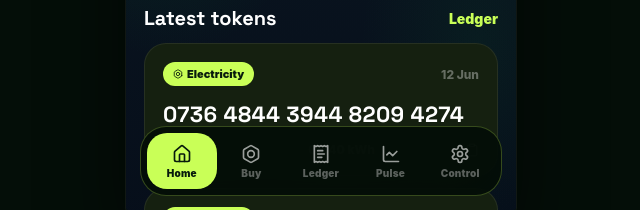
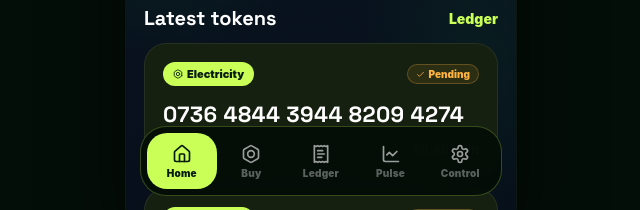
Before and after one commit to Kingstechco/utility-app, a React (Vite) app: page / in a window 1280 px wide. Shown: the part 590-800 px from the top of the page, without its empty margins (319-959 px from the left). Built offline with nearby package versions, Linux system fonts and the light colour scheme.

Commit message:
Replace copy mechanic with Mark as entered for physical meter entry

```diff
--- a/src/main.tsx
+++ b/src/main.tsx
@@ -33,13 +33,16 @@ type Screen = "home" | "recharge" | "buy" | "usage" | "ledger" | "control";
 type Utility = "Electricity" | "Water";
 type PaymentMethod = "Instant EFT" | "Card" | "Manual EFT" | "Retail";
 
+type TokenStatus = "pending" | "entered";
+
 interface Token {
   date: string;
   amount: number;
   token: string;
   units: number;
   utility: Utility;
-  copyCount?: number;
+  status?: TokenStatus;
+  enteredDate?: string;
 }
 
 interface Transaction {
@@ -231,10 +234,12 @@ function App() {
     setScreen("home");
   }
 
-  function handleCopyToken(code: string) {
+  function handleMarkEntered(code: string) {
     setTokenList((prev) =>
       prev.map((t) =>
-        t.token === code ? { ...t, copyCount: (t.copyCount ?? 0) + 1 } : t
+        t.token === code
+          ? { ...t, status: "entered" as TokenStatus, enteredDate: fmtDate(new Date()) }
+          : t
       )
     );
   }
@@ -332,7 +337,7 @@ function App() {
             tokens={tokenList}
             setScreen={setScreen}
             copyRef={copyReference}
-            onCopyToken={handleCopyToken}
+            onMarkEntered={handleMarkEntered}
           />
         )}
         {screen === "recharge" && (
@@ -385,11 +390,11 @@ function App() {
 
 /* ─── Home ────────────────────────────────────────────────────────────── */
 function HomeScreen({
-  balance, spent, spendLimit, tokens, setScreen, copyRef, onCopyToken,
+  balance, spent, spendLimit, tokens, setScreen, copyRef, onMarkEntered,
 }: {
   balance: number; spent: number; spendLimit: number; tokens: Token[];
   setScreen: (s: Screen) => void; copyRef: () => void;
-  onCopyToken: (code: string) => void;
+  onMarkEntered: (code: string) => void;
 }) {
   const [activeToken, setActiveToken] = useState<Token | null>(null);
   const progressPct = Math.min(100, (spent / spendLimit) * 100);
@@ -446,12 +451,16 @@ function HomeScreen({
       {tokens.length === 0
         ? <Text style={[S.cardLabel, { textAlign: "center", paddingVertical: 24 }]}>No tokens yet</Text>
         : tokens.slice(0, 5).map((t) => (
-            <TokenCard key={t.token} token={t} onPress={() => setActiveToken(t)} onCopy={onCopyToken} />
+            <TokenCard key={t.token} token={t} onPress={() => setActiveToken(t)} />
           ))
       }
 
       {activeToken && (
-        <TokenModal token={activeToken} onClose={() => setActiveToken(null)} onCopy={onCopyToken} />
+        <TokenModal
+          token={activeToken}
+          onClose={() => setActiveToken(null)}
+          onMarkEntered={(code) => { onMarkEntered(code); setActiveToken(null); }}
+        />
       )}
     </View>
   );
@@ -897,21 +906,13 @@ function ControlScreen({ alloc, spendLimit, onSave }: {
 }
 
 /* ─── Token detail modal ──────────────────────────────────────────────── */
-function TokenModal({ token, onClose, onCopy }: {
-  token: Token; onClose: () => void; onCopy?: (code: string) => void;
+function TokenModal({ token, onClose, onMarkEntered }: {
+  token: Token; onClose: () => void; onMarkEntered: (code: string) => void;
 }) {
-  const [copied, setCopied] = useState(false);
   const UtilIcon  = token.utility === "Water" ? Droplets : Bolt;
   const unitLabel = token.utility === "Water" ? "L" : "kWh";
   const groups    = token.token.split(" ");
-  const count     = token.copyCount ?? 0;
-
-  function copyToken() {
-    navigator.clipboard?.writeText(token.token.replace(/ /g, ""));
-    onCopy?.(token.token);
-    setCopied(true);
-    setTimeout(() => setCopied(false), 2000);
-  }
+  const entered   = token.status === "entered";
 
   return (
     <View style={S.modalOverlay}>
@@ -931,13 +932,13 @@ function TokenModal({ token, onClose, onCopy }: {
           </Pressable>
         </View>
 
-        {/* Instruction + usage count */}
+        {/* Instruction + status */}
         <View style={{ alignItems: "center", gap: 8 }}>
-          <Text style={S.modalInstruct}>Enter this code at your meter</Text>
-          <View style={[S.copyBadge, { paddingVertical: 5, paddingHorizontal: 12 }]}>
-            <Check size={11} color={count > 0 ? C.mint : C.t3} />
-            <Text style={[S.copyBadgeText, { color: count > 0 ? C.mint : C.t3, fontSize: 12 }]}>
-              {count === 0 ? "Never copied" : `Copied ${count}×`}
+          <Text style={S.modalInstruct}>Dial this code into your meter</Text>
+          <View style={entered ? S.statusEntered : S.statusPending}>
+            <Check size={11} color={entered ? C.mint : C.amber} />
+            <Text style={[S.statusText, { color: entered ? C.mint : C.amber, fontSize: 12 }]}>
+              {entered ? `Entered ${token.enteredDate ?? ""}` : "Not yet entered"}
             </Text>
           </View>
         </View>
@@ -967,14 +968,19 @@ function TokenModal({ token, onClose, onCopy }: {
           </View>
         </View>
 
-        {/* Copy button */}
-        <Pressable
-          style={[S.greenBtn, copied && { backgroundColor: C.mint }]}
-          onPress={copyToken}
-        >
-          <Text style={S.greenBtnText}>{copied ? "Copied!" : "Copy token"}</Text>
-          {copied ? <Check size={17} color={C.ink} /> : <Clipboard size={17} color={C.ink} />}
-        </Pressable>
+        {/* Mark as entered */}
+        {entered ? (
+          <View style={[S.greenBtn, { backgroundColor: C.cardHigh }]}>
+            <Check size={17} color={C.mint} />
+            <Text style={[S.greenBtnText, { color: C.mint }]}>Entered at meter</Text>
+          </View>
+        ) : (
+          <GreenBtn
+            label="Mark as entered"
+            icon={Check}
+            onPress={() => onMarkEntered(token.token)}
+          />
+        )}
       </View>
     </View>
   );
@@ -1095,47 +1101,29 @@ function CardMetric({ label, value, alignRight }: { label: string; value: string
   );
 }
 
-function TokenCard({ token, onPress, onCopy }: {
-  token: Token; onPress?: () => void; onCopy?: (code: string) => void;
-}) {
-  const [copied, setCopied] = useState(false);
+function TokenCard({ token, onPress }: { token: Token; onPress?: () => void }) {
   const UtilIcon  = token.utility === "Water" ? Droplets : Bolt;
   const unitLabel = token.utility === "Water" ? "L" : "kWh";
-  const count     = token.copyCount ?? 0;
-
-  function copyToken() {
-    navigator.clipboard?.writeText(token.token.replace(/ /g, ""));
-    onCopy?.(token.token);
-    setCopied(true);
-    setTimeout(() => setCopied(false), 1500);
-  }
+  const entered   = token.status === "entered";
 
   return (
-    <Pressable style={S.card} onPress={onPress}>
+    <Pressable style={[S.card, entered && S.cardEntered]} onPress={onPress}>
       <View style={S.tokenHead}>
         <View style={S.tokenBadge}>
           <UtilIcon size={10} color={C.ink} />
           <Text style={S.tokenBadgeText}>{token.utility}</Text>
         </View>
-        <View style={{ flexDirection: "row", alignItems: "center", gap: 8 }}>
-          {count > 0 && (
-            <View style={S.copyBadge}>
-              <Check size={9} color={C.mint} />
-              <Text style={S.copyBadgeText}>{count}×</Text>
-            </View>
-          )}
-          <Text style={S.tokenDate}>{token.date}</Text>
-        </View>
-      </View>
-      <Text style={S.tokenCode}>{token.token}</Text>
+        <View style={entered ? S.statusEntered : S.statusPending}>
+          <Check size={9} color={entered ? C.mint : C.amber} />
+          <Text style={[S.statusText, { color: entered ? C.mint : C.amber }]}>
+            {entered ? `Entered ${token.enteredDate ?? ""}` : "Pending"}
+          </Text>
+        </View>
+      </View>
+      <Text style={[S.tokenCode, entered && { color: C.t3 }]}>{token.token}</Text>
       <View style={S.tokenFoot}>
         <Text style={S.tokenMeta}>{money(token.amount)}</Text>
         <Text style={S.tokenMeta}>{token.units.toFixed(2)} {unitLabel}</Text>
-        <Pressable onPress={copyToken}>
-          {copied
-            ? <Check size={14} color={C.lime} />
-            : <Clipboard size={14} color={count > 0 ? C.t2 : C.t3} />}
-        </Pressable>
       </View>
     </Pressable>
   );
@@ -1715,8 +1703,19 @@ const S = {
   toggleLabel:   { color: C.t3, fontWeight: "900" as const, fontSize: 11 },
   toggleLabelOn: { color: C.ink },
 
-  /* ── Copy count badge ── */
-  copyBadge: {
+  /* ── Token status pills ── */
+  statusPending: {
+    flexDirection: "row" as const,
+    alignItems: "center" as const,
+    gap: 4,
+    borderRadius: 999,
+    paddingVertical: 3,
+    paddingHorizontal: 8,
+    backgroundColor: "rgba(255,179,64,0.1)",
+    borderWidth: 1,
+    borderColor: "rgba(255,179,64,0.25)",
+  },
+  statusEntered: {
     flexDirection: "row" as const,
     alignItems: "center" as const,
     gap: 4,
@@ -1725,12 +1724,14 @@ const S = {
     paddingHorizontal: 8,
     backgroundColor: "rgba(0,212,154,0.1)",
     borderWidth: 1,
-    borderColor: "rgba(0,212,154,0.2)",
-  },
-  copyBadgeText: {
-    color: C.mint,
+    borderColor: "rgba(0,212,154,0.25)",
+  },
+  statusText: {
     fontWeight: "900" as const,
     fontSize: 10,
+  },
+  cardEntered: {
+    opacity: 0.6,
   },
 
   /* ── Token detail modal ── */
```
